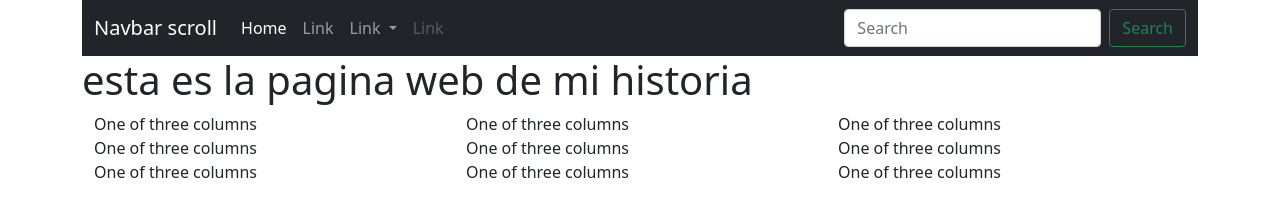
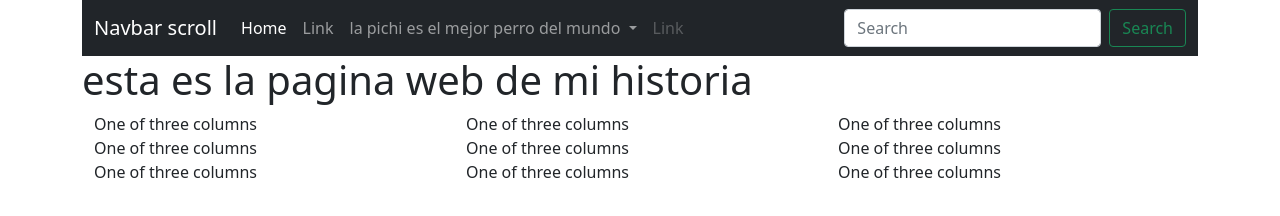
Before and after one commit to luidiazxa/blogprueva, a plain HTML site: page index.html in a window 1280 px wide. Drawn offline with nearby package versions, Linux system fonts and the light colour scheme.

Commit message:
pichi el mejor perro del mundo

```diff
--- a/index.html
+++ b/index.html
@@ -30,7 +30,7 @@
               </li>
               <li class="nav-item dropdown">
                 <a class="nav-link dropdown-toggle" href="#" id="navbarScrollingDropdown" role="button" data-bs-toggle="dropdown" aria-expanded="false">
-                  Link
+                 la pichi es el mejor perro del mundo
                 </a>
                 <ul class="dropdown-menu" aria-labelledby="navbarScrollingDropdown">
                   <li><a class="dropdown-item" href="#">Action</a></li>
```
